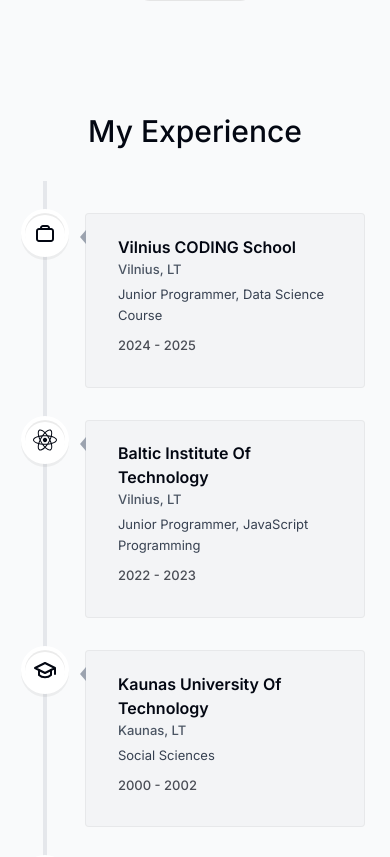
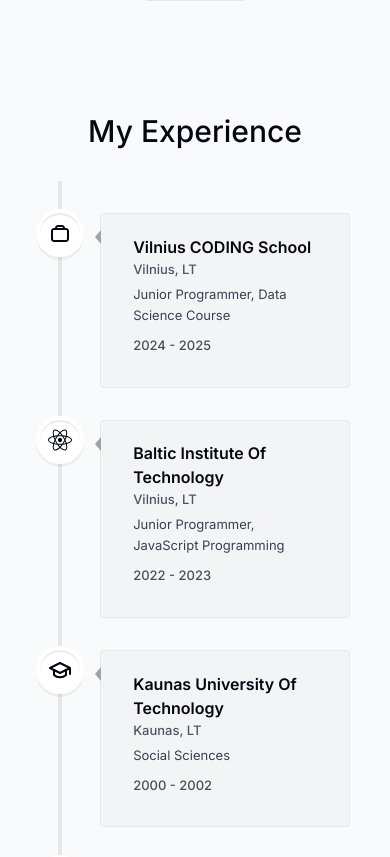
Before and after one commit to audrbar/folio, a Next.js app: page / in a window 390 px wide. Shown: the part 4181-5038 px from the top of the page. Built offline with nearby package versions, Linux system fonts and the light colour scheme.

Commit message:
Experience width

```diff
--- a/components/experience.tsx
+++ b/components/experience.tsx
@@ -13,7 +13,7 @@ export default function Experience() {
   const { theme } = useTheme();
 
   return (
-    <section id="experience" ref={ref} className="scroll-mt-28 mb-28 sm:mb-40">
+    <section id="experience" ref={ref} className="scroll-mt-28 mb-28 sm:mb-40 max-w-[90rem] mx-auto px-4">
       <SectionHeading>My experience</SectionHeading>
       <VerticalTimeline lineColor="">
         {experiencesData.map((item, index) => (
```
